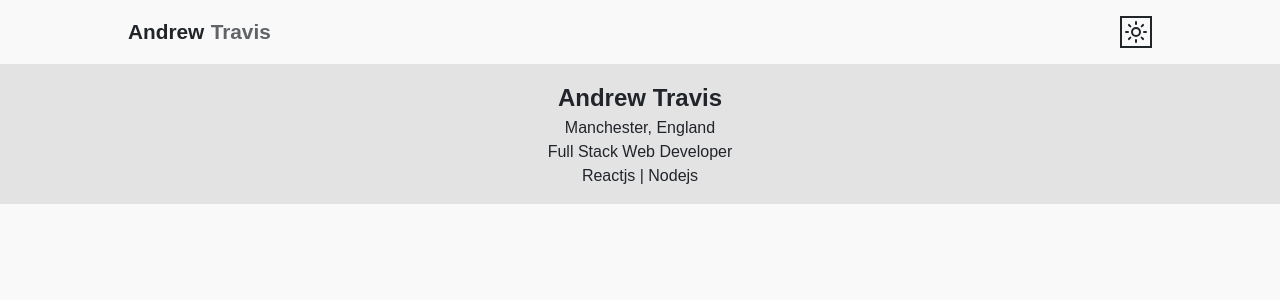
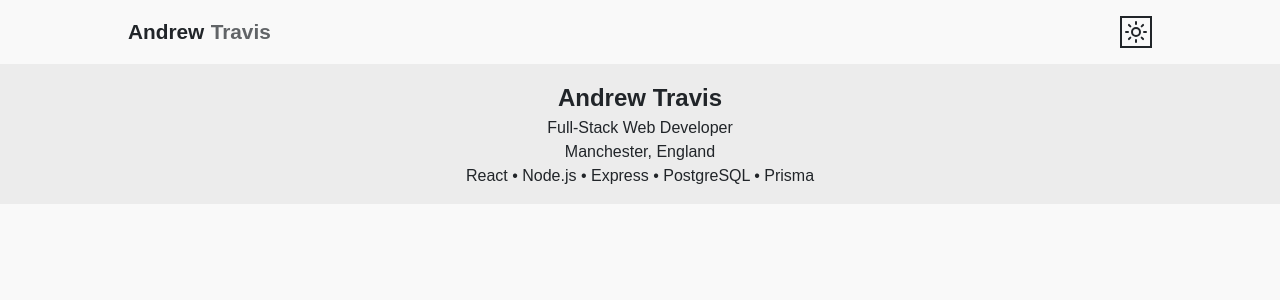
Before and after one commit to AndrewAttemptsCode/portfolio-client, a React (Vite) app: page / in a window 1280 px wide. Shown: the top 300 px of the page. Built offline with nearby package versions, Linux system fonts and the light colour scheme.

Commit message:
feat: update stack and information order

```diff
--- a/src/components/HeroSection.jsx
+++ b/src/components/HeroSection.jsx
@@ -2,7 +2,7 @@ import styled from "styled-components";
 
 const HeroStyle = styled.section`
   padding: 1rem 0;
-  background-color: rgba(var(--primary-color), 0.1);
+  background-color: rgba(var(--primary-color), 0.06);
 `
 
 const ResponsiveContainer = styled.div`
@@ -16,9 +16,9 @@ const HeroSection = () => {
     <HeroStyle>
       <ResponsiveContainer>
         <h2>Andrew Travis</h2>
+        <p>Full-Stack Web Developer</p>
         <p>Manchester, England</p>
-        <p>Full Stack Web Developer</p>
-        <p>Reactjs | Nodejs</p>
+        <p>React • Node.js • Express • PostgreSQL • Prisma</p>
       </ResponsiveContainer>
     </HeroStyle>
   );
```
